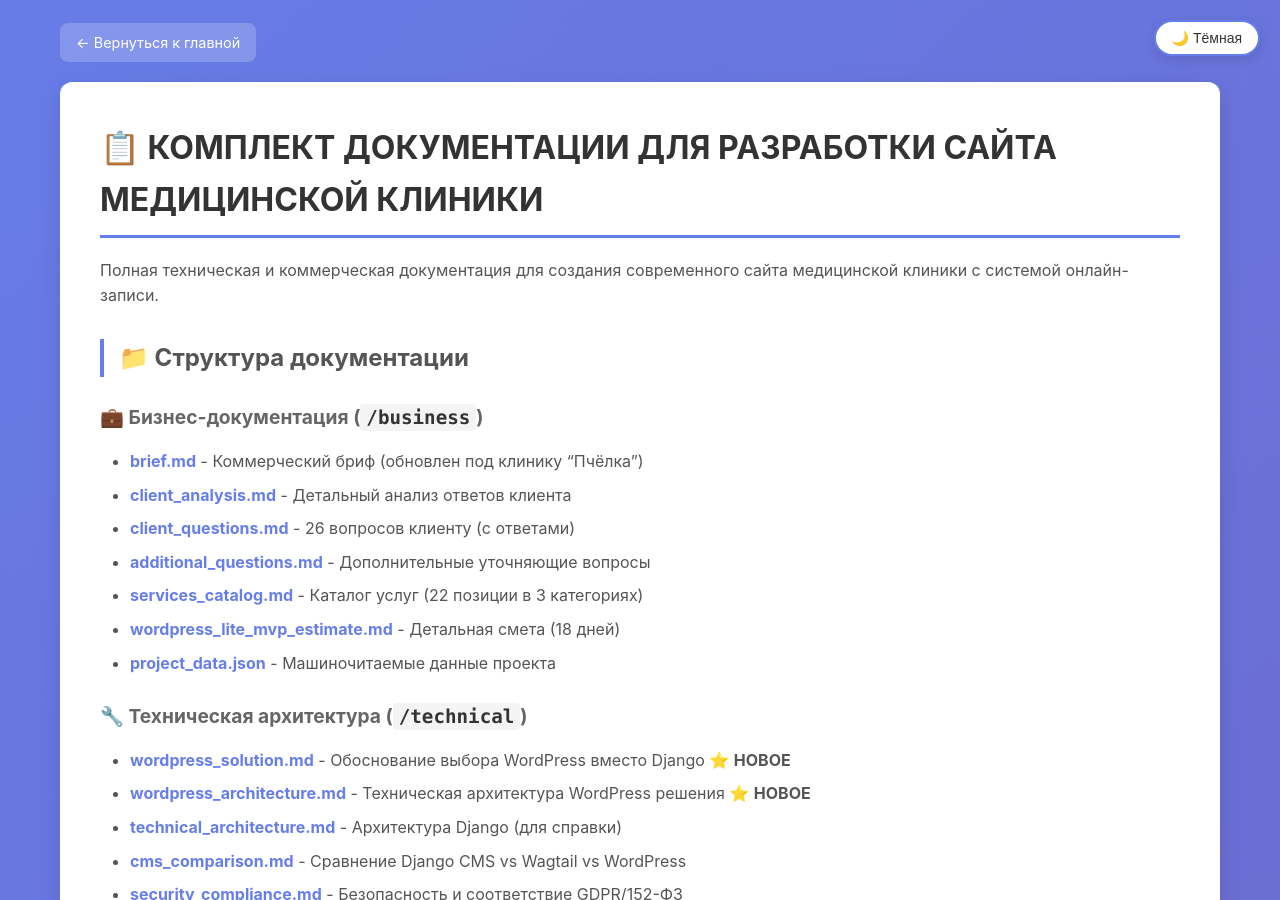
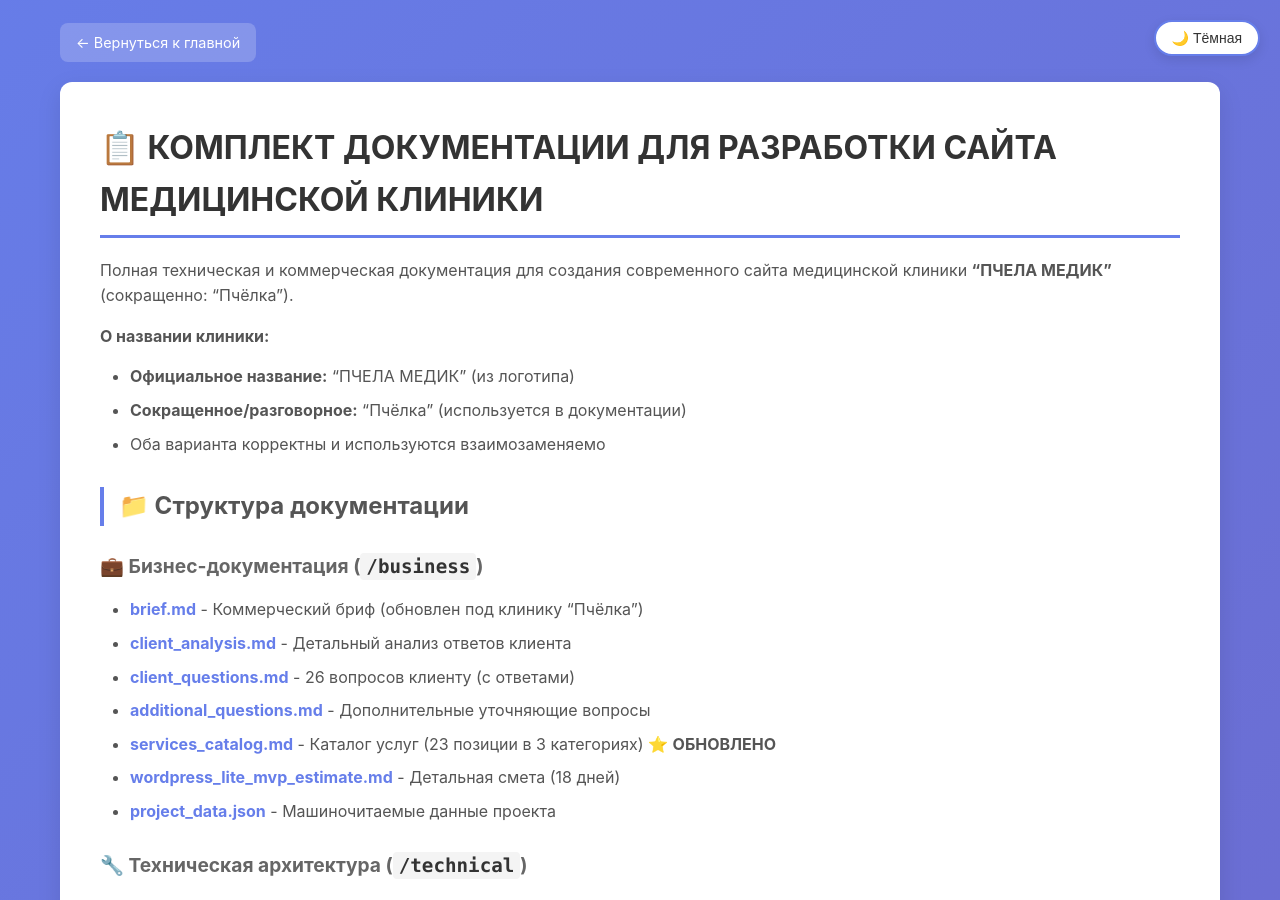
Before and after one commit to zaebee/medicine, a Jekyll site: the page built from docs/README.md, in a window 1280 px wide and 900 px high, scrolled down 247 px. Built offline with Jekyll 4.4.1, drawn with Linux system fonts in a browser that asks for light colours; some of the changed text lies outside the part shown.

Commit message:
docs: Clarify clinic name (ПЧЕЛА МЕДИК / Пчёлка)
Added clarification about clinic naming in key documents:

Official Name: "ПЧЕЛА МЕДИК" (from logo)
Short/Colloquial: "Пчёлка" (used in documentation)

Both variants are correct and used interchangeably.

Updated documents:
- docs/README.md: Added naming note at the beginning
- docs/business/brief.md: Updated title with both names

Also updated in README.md:
- Services catalog: 22 → 23 positions
- Logo status: ✅ Received (logo1.png, logo1.pdf)
- Colors status: ✅ Defined (#C9A961, #000000)

🤖 Generated with [Claude Code](https://claude.com/claude-code)

Co-Authored-By: Claude <noreply@anthropic.com>

```diff
--- a/docs/business/brief.md
+++ b/docs/business/brief.md
@@ -1,10 +1,14 @@
 # КОММЕРЧЕСКИЙ БРИФ
 
-## Разработка сайта медицинской клиники «Пчёлка»
+## Разработка сайта медицинской клиники «ПЧЕЛА МЕДИК» (Пчёлка)
 
 **Дата:** 5 октября 2025
 **Версия:** 2.0 (Обновлено на основе ответов клиента)
 **Статус:** Финальная версия для утверждения
+
+**О названии:**
+- Официальное: "ПЧЕЛА МЕДИК" (из логотипа)
+- Сокращенное: "Пчёлка" (разговорное)
 
 ---
 
```
Also changed, not shown: docs/README.md.
